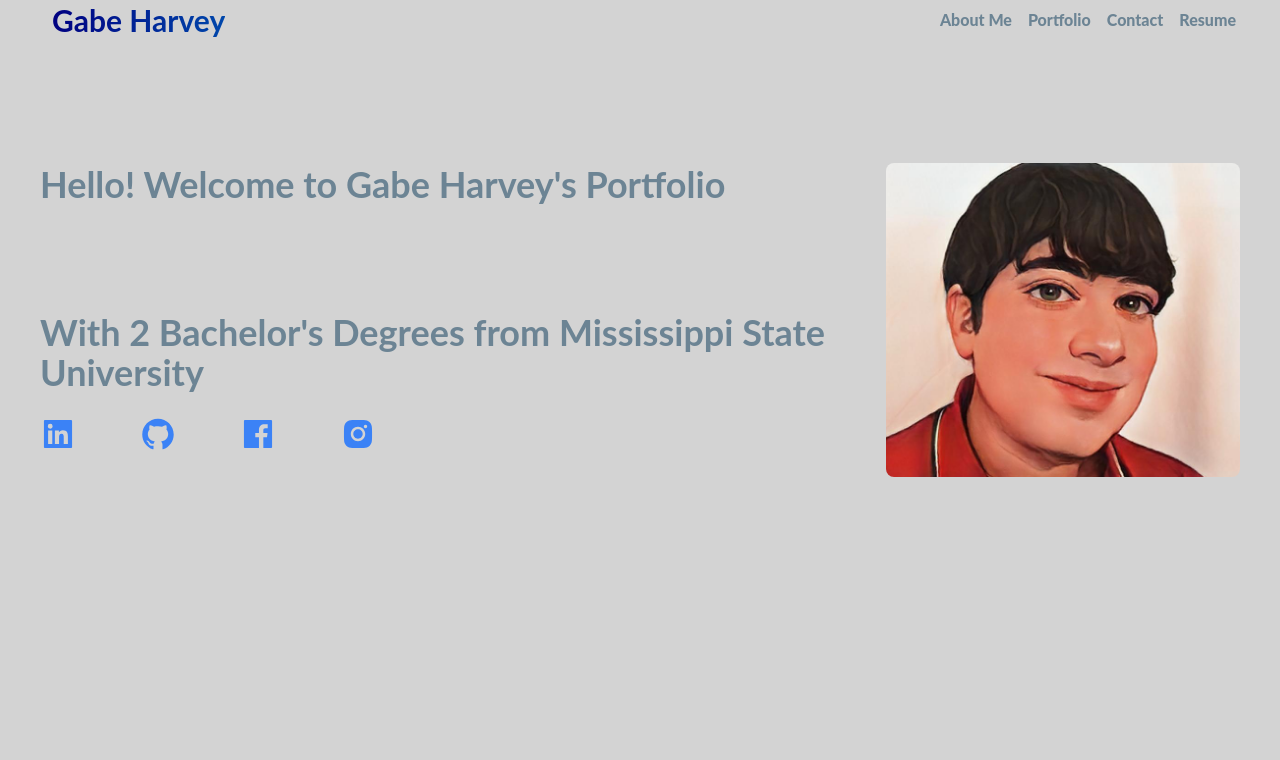
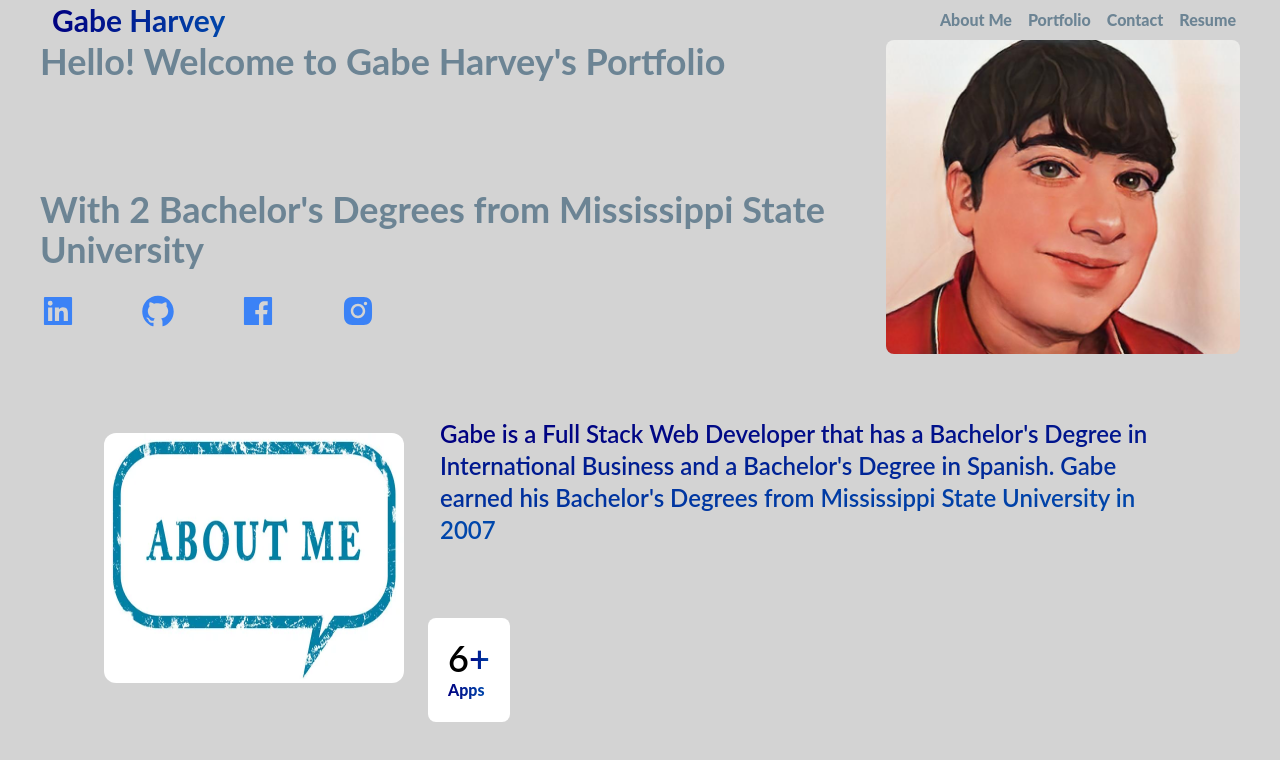
Before and after one commit to gabeharvey/react-portfolio, a React (Create React App) app: page / in a window 1280 px wide. Shown: the top 760 px of the page. Built offline with nearby package versions, Linux system fonts and the light colour scheme.

Commit message:
Added About Me Section to About.jsx, Minor Styling Updates Throughout

```diff
--- a/src/App.js
+++ b/src/App.js
@@ -1,3 +1,4 @@
+import About from "./components/About";
 import Hero from "./components/Hero";
 import Navbar from "./components/Navbar";
 
@@ -6,6 +7,7 @@ function App() {
     <div>
       <Navbar/>
       <Hero/>
+      <About/>
     </div>
   );
 }
--- a/src/components/About.jsx
+++ b/src/components/About.jsx
@@ -1,8 +1,29 @@
 import React from 'react'
-
+import aboutMePic from '../assets/about-me.jpg'
 const About = () => {
   return (
-    <div>About</div>
+    <div className='py-10 text-black bg-lightgray h-auto'>
+        <div className='flex sm:flex-row flex-col items-center md:gap-6 gap-12 px-10 max-w-6xl mx-auto'>
+            <div>
+                <div className='max-w-[600px] min-w-[300px] h-full'>
+                    <img src={aboutMePic} alt='' className='bg-white-600 rounded-xl h-[250px] w-full' />
+                </div>
+            </div>
+            <div>
+                <div className='p-3'>
+                    <div className='text-gray-300 my-3'>
+                        <h3 className='text-2xl font-semibold mb-5'><span>Gabe is a Full Stack Web Developer that has a Bachelor's Degree in International Business and a Bachelor's Degree in Spanish. Gabe earned his Bachelor's Degrees from Mississippi State University in 2007</span></h3>
+                    </div>
+                </div>
+                <div className='flex mt-10 items-center gap-7'>
+                    <div className='bg-white p-5 rounded-lg'>
+                        <h3 className='md:text-4xl text-2xl font-semibold text-blue'>6<span>+</span></h3>
+                        <p><span className='md:text-base text-xs'>Apps</span></p>
+                    </div>
+                </div>
+            </div>
+        </div>
+    </div>
   )
 }
 
--- a/src/components/Hero.jsx
+++ b/src/components/Hero.jsx
@@ -6,7 +6,7 @@ import {AiFillLinkedin,AiFillGithub,AiFillFacebook,AiFillInstagram} from 'react-
 const Hero = () => {
   return (
     <div>
-        <div className='max-w-[1200px] h-[70vh] mx-auto flex flex-col-reverse sm:flex-row justify-center align-center'>
+        <div className='max-w-[1200px] h-auto mx-auto flex flex-col-reverse sm:flex-row justify-center align-center'>
         <div className='bg-white-300 flex-col my-auto mx-auto'>
             <p className='md:text-4xl sm:text-3xl text-xl font-bold text-white-200'>Hello! Welcome to Gabe Harvey's Portfolio</p>
             <h1 className='md:text-6xl sm:text-5xl text-3xl font-bold md:py-6'><TypeAnimation sequence={['Full Stack Web Developer',1000,'Designer',1000,'Business Consultant',1000]}wrapper='span' speed={45} repeat={Infinity}/></h1>
--- a/src/components/Navbar.jsx
+++ b/src/components/Navbar.jsx
@@ -18,7 +18,7 @@ const Navbar = () => {
     <div onClick={handleNav} className='block md:hidden'>
         {nav ? <AiOutlineClose size={24}/> : <AiOutlineMenu size={24}/>}
     </div>
-    <div className={nav ? 'text-white-300 fixed h-full left-0 top-0 w-[60%] border-r border-r-gray-900 bg-[#0c0c0c] ease-in-out duration-700' : 'fixed left-[-100%]'}>
+    <div className={nav ? 'text-white-300 fixed h-full left-0 top-0 w-[60%] border-r border-r-gray-900 bg-gray-200 ease-in-out duration-700' : 'fixed left-[-100%]'}>
         <h1 className='text-3xl font-bold primary-color ml-4'>Gabe Harvey</h1>
         <ul className='p-8 text-2xl'>
             <li className='p-2'>About Me</li>
```
Also changed, not shown: src/assets/about-me-arrow.jpg (added), src/assets/about-me.jpg (added).
